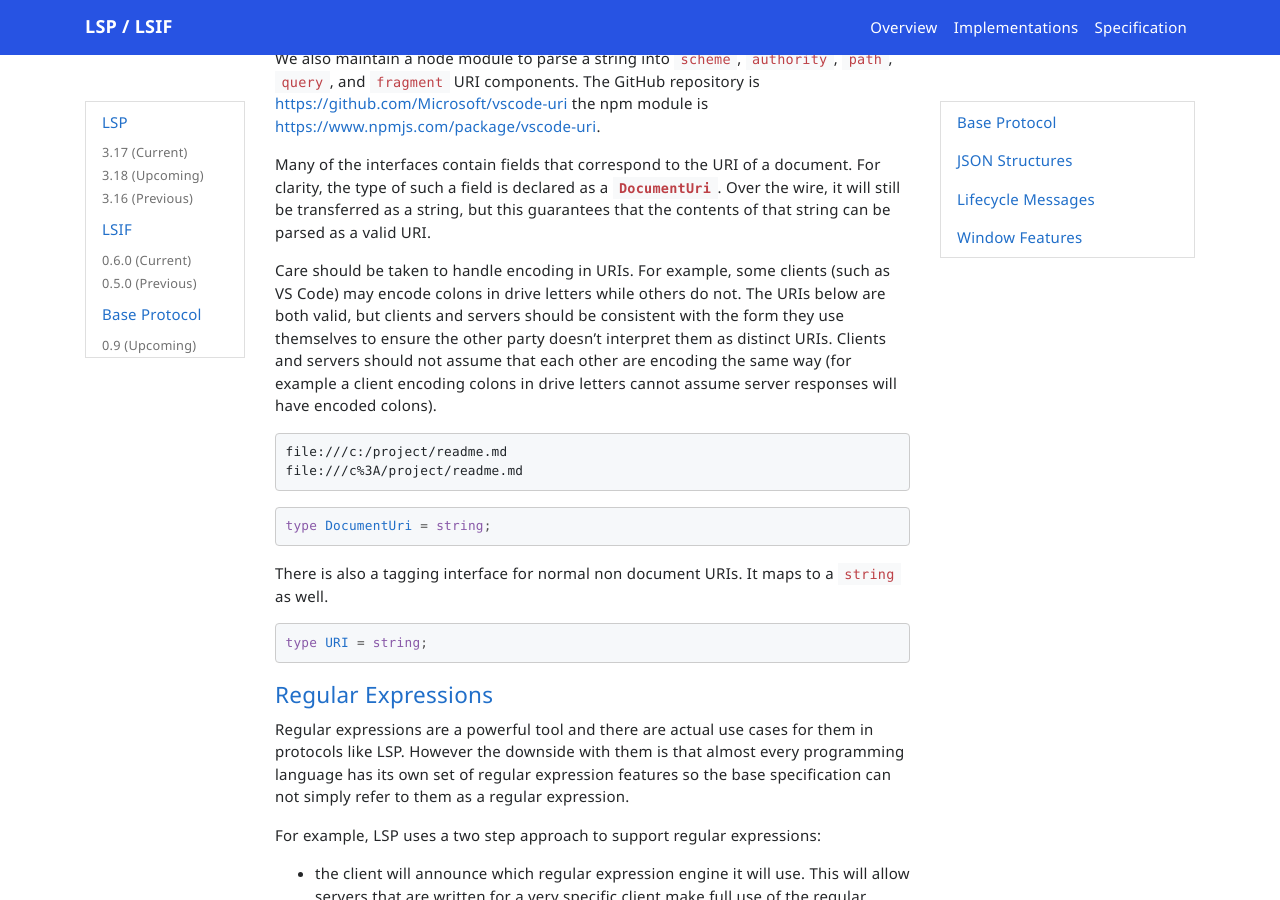
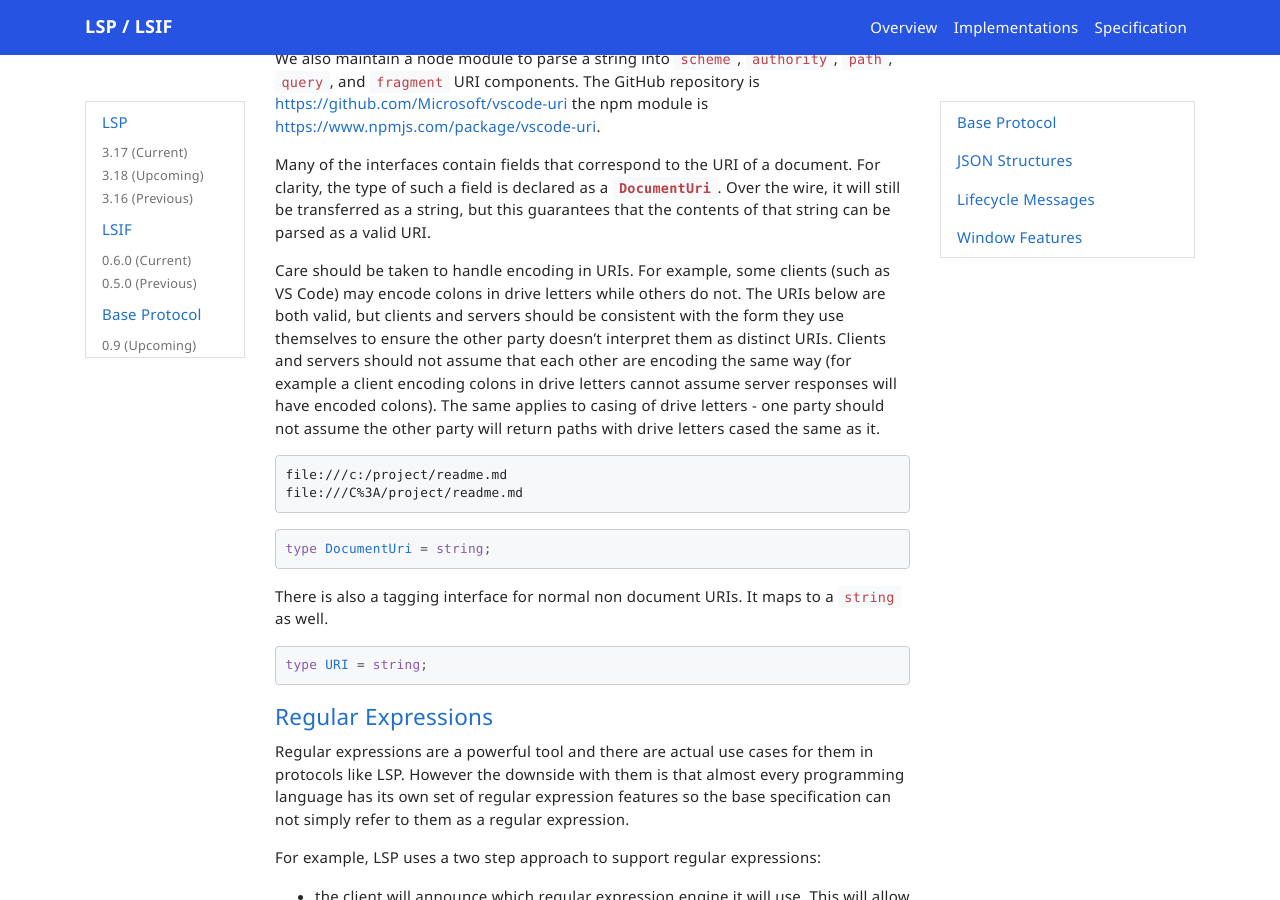
Before and after one commit to microsoft/language-server-protocol, a Jekyll site: the page built from _specifications/base/0.9/specification.md, in a window 1280 px wide and 900 px high, scrolled down 5046 px. Built offline with Jekyll 4.4.1, drawn with Linux system fonts in a browser that asks for light colours; nearby versions of some CDN libraries; emoji names are drawn with the system emoji font; comment, search, counter and statistics services are not loaded.

Commit message:
Add a note about drive letter casing

````diff
--- a/_includes/types/uri.md
+++ b/_includes/types/uri.md
@@ -16,11 +16,11 @@
 
 Many of the interfaces contain fields that correspond to the URI of a document. For clarity, the type of such a field is declared as a `DocumentUri`. Over the wire, it will still be transferred as a string, but this guarantees that the contents of that string can be parsed as a valid URI.
 
-Care should be taken to handle encoding in URIs. For example, some clients (such as VS Code) may encode colons in drive letters while others do not. The URIs below are both valid, but clients and servers should be consistent with the form they use themselves to ensure the other party doesn't interpret them as distinct URIs. Clients and servers should not assume that each other are encoding the same way (for example a client encoding colons in drive letters cannot assume server responses will have encoded colons).
+Care should be taken to handle encoding in URIs. For example, some clients (such as VS Code) may encode colons in drive letters while others do not. The URIs below are both valid, but clients and servers should be consistent with the form they use themselves to ensure the other party doesn't interpret them as distinct URIs. Clients and servers should not assume that each other are encoding the same way (for example a client encoding colons in drive letters cannot assume server responses will have encoded colons). The same applies to casing of drive letters - one party should not assume the other party will return paths with drive letters cased the same as it.
 
 ```
 file:///c:/project/readme.md
-file:///c%3A/project/readme.md
+file:///C%3A/project/readme.md
 ```
 
 <div class="anchorHolder"><a href="#documentUri" name="documentUri" class="linkableAnchor"></a></div>
````
